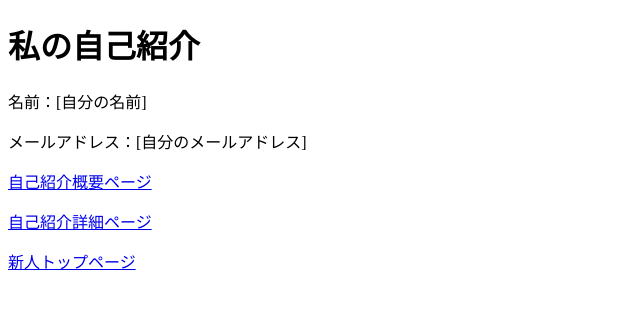
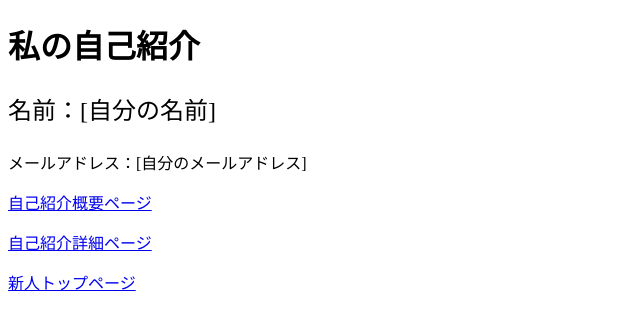
Before and after one commit to yokoyamatakato/html, a plain HTML site: page index.html in a window 1280 px wide. In both pictures the pointer is over the element 640 px from the left and 100 px from the top of the page. Shown: the whole page, without its empty margins (0-640 px from the left). Drawn offline with Linux system fonts and the light colour scheme.

Commit message:
index.htmlを修正

```diff
--- a/index.html
+++ b/index.html
@@ -2,6 +2,11 @@
 <html>
   <head>
     <title>個人トップページ</title>
+    <style>
+      p:hover {
+        font-size: 150%;
+      }
+    </style>
   </head>
   <body>
     <h1>私の自己紹介</h1>
```
